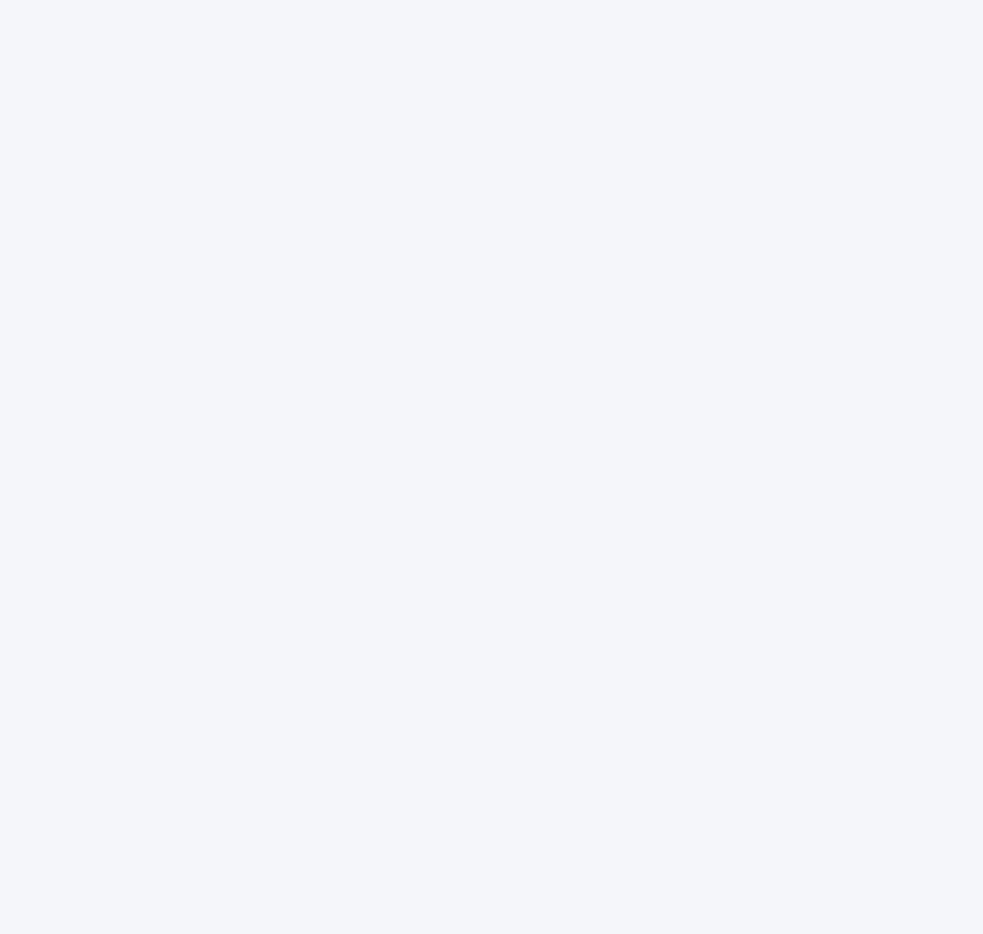
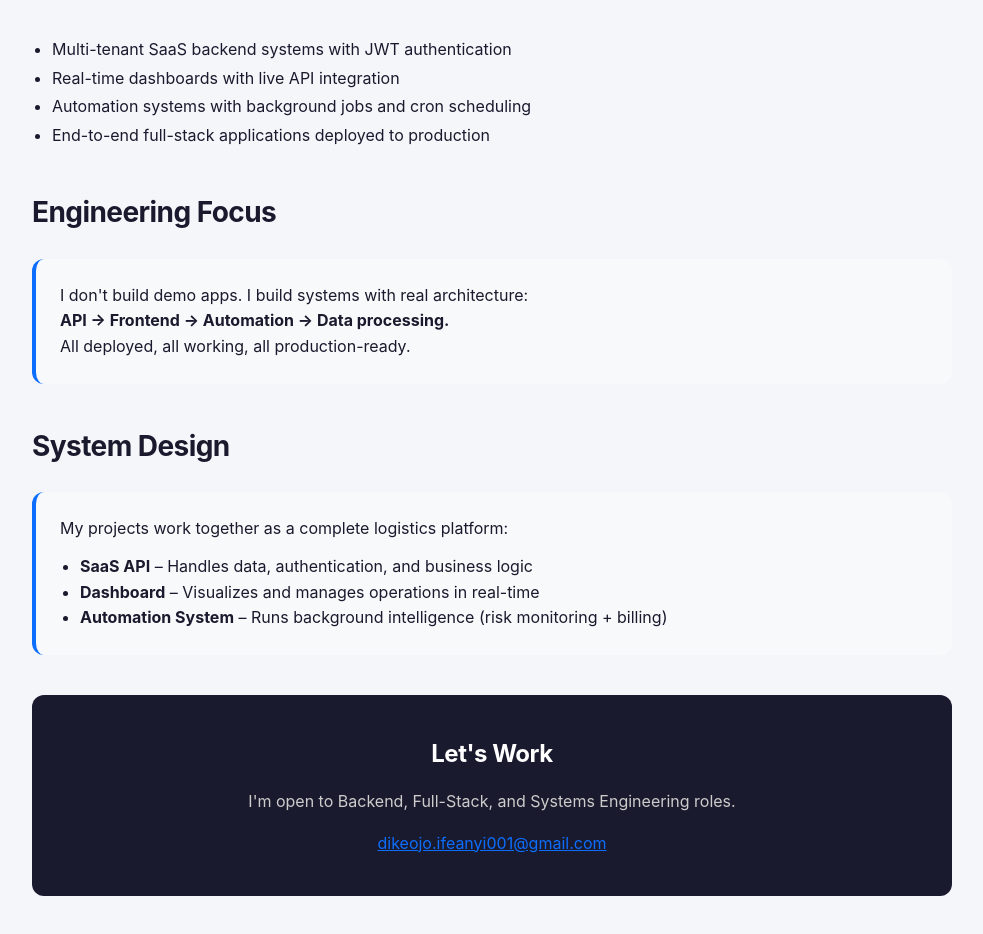
Before and after one commit to dikeojoifeanyi001-hub/doi-henry-portfolio, a React (Vite) app: page / in a window 1280 px wide. Shown: the part 524-1458 px from the top of the page, without its empty margins (148-1131 px from the left). Before the commit the page ends 800 px from the top, so only its background shows below. Built offline with nearby package versions, Linux system fonts and the light colour scheme.

Commit message:
Upgrade portfolio to engineering case study site

```diff
--- a/src/index.css
+++ b/src/index.css
@@ -5,17 +5,38 @@
 }
 
 body {
-  font-family: Arial, Helvetica, sans-serif;
+  font-family: -apple-system, BlinkMacSystemFont, 'Segoe UI', Roboto, Oxygen, Ubuntu, sans-serif;
   background-color: #f5f6fa;
   color: #1a1a2e;
-  padding: 20px;
+  line-height: 1.6;
 }
 
 a {
-  color: #0d6efd;
-  text-decoration: none;
+  transition: opacity 0.2s;
 }
 
 a:hover {
-  text-decoration: underline;
+  opacity: 0.7;
 }
+
+h1, h2, h3 {
+  letter-spacing: -0.02em;
+}
+
+/* Scrollbar styling */
+::-webkit-scrollbar {
+  width: 8px;
+}
+
+::-webkit-scrollbar-track {
+  background: #f1f1f1;
+}
+
+::-webkit-scrollbar-thumb {
+  background: #888;
+  border-radius: 4px;
+}
+
+::-webkit-scrollbar-thumb:hover {
+  background: #555;
+}
--- a/src/pages/Home.jsx
+++ b/src/pages/Home.jsx
@@ -1,9 +1,136 @@
 export default function Home() {
+  const containerStyle = {
+    maxWidth: "1000px",
+    margin: "0 auto",
+    padding: "60px 40px"
+  };
+
+  const heroStyle = {
+    marginBottom: "60px"
+  };
+
+  const nameStyle = {
+    fontSize: "48px",
+    marginBottom: "16px",
+    color: "#1a1a2e"
+  };
+
+  const titleStyle = {
+    fontSize: "24px",
+    color: "#0d6efd",
+    marginBottom: "24px",
+    fontWeight: "500"
+  };
+
+  const descriptionStyle = {
+    fontSize: "18px",
+    lineHeight: "1.6",
+    color: "#444",
+    maxWidth: "600px",
+    marginBottom: "30px"
+  };
+
+  const buttonStyle = {
+    display: "inline-block",
+    backgroundColor: "#0d6efd",
+    color: "white",
+    padding: "12px 24px",
+    borderRadius: "8px",
+    textDecoration: "none",
+    fontWeight: "500"
+  };
+
+  const sectionTitleStyle = {
+    fontSize: "28px",
+    marginBottom: "24px",
+    color: "#1a1a2e"
+  };
+
+  const listStyle = {
+    paddingLeft: "20px",
+    lineHeight: "1.8",
+    marginBottom: "40px"
+  };
+
+  const proofBoxStyle = {
+    backgroundColor: "#f8f9fa",
+    padding: "24px",
+    borderRadius: "12px",
+    marginBottom: "40px",
+    borderLeft: "4px solid #0d6efd"
+  };
+
+  const ctaStyle = {
+    backgroundColor: "#1a1a2e",
+    color: "white",
+    padding: "40px",
+    borderRadius: "12px",
+    textAlign: "center",
+    marginTop: "40px"
+  };
+
+  const linkStyle = {
+    color: "#0d6efd",
+    textDecoration: "none"
+  };
+
   return (
-    <div style={{ padding: "40px" }}>
-      <h1>D.O.I Henry</h1>
-      <h2>Software Engineer</h2>
-      <p>Welcome to my portfolio!</p>
+    <div style={containerStyle}>
+      {/* HERO SECTION */}
+      <div style={heroStyle}>
+        <h1 style={nameStyle}>D.O.I Henry</h1>
+        <h2 style={titleStyle}>Software Engineer (Backend • Systems • Full-Stack)</h2>
+        <p style={descriptionStyle}>
+          I build production-ready systems: scalable APIs, automation engines,
+          and dashboards that solve real logistics and business problems.
+        </p>
+        <a href="/projects" style={buttonStyle}>View My Work →</a>
+      </div>
+
+      {/* WHAT I BUILD SECTION */}
+      <h3 style={sectionTitleStyle}>What I Build</h3>
+      <ul style={listStyle}>
+        <li>Multi-tenant SaaS backend systems with JWT authentication</li>
+        <li>Real-time dashboards with live API integration</li>
+        <li>Automation systems with background jobs and cron scheduling</li>
+        <li>End-to-end full-stack applications deployed to production</li>
+      </ul>
+
+      {/* ENGINEERING PROOF SECTION */}
+      <h3 style={sectionTitleStyle}>Engineering Focus</h3>
+      <div style={proofBoxStyle}>
+        <p style={{ fontSize: "16px", lineHeight: "1.6", margin: 0 }}>
+          I don't build demo apps. I build systems with real architecture:<br/>
+          <strong>API → Frontend → Automation → Data processing.</strong><br/>
+          All deployed, all working, all production-ready.
+        </p>
+      </div>
+
+      {/* SYSTEM DESIGN SECTION */}
+      <h3 style={sectionTitleStyle}>System Design</h3>
+      <div style={proofBoxStyle}>
+        <p style={{ fontSize: "16px", lineHeight: "1.6", margin: 0 }}>
+          My projects work together as a complete logistics platform:
+        </p>
+        <ul style={{ marginTop: "12px", paddingLeft: "20px" }}>
+          <li><strong>SaaS API</strong> – Handles data, authentication, and business logic</li>
+          <li><strong>Dashboard</strong> – Visualizes and manages operations in real-time</li>
+          <li><strong>Automation System</strong> – Runs background intelligence (risk monitoring + billing)</li>
+        </ul>
+      </div>
+
+      {/* RECRUITER CTA */}
+      <div style={ctaStyle}>
+        <h3 style={{ fontSize: "24px", marginBottom: "16px", color: "white" }}>Let's Work</h3>
+        <p style={{ marginBottom: "16px", color: "#ccc" }}>
+          I'm open to Backend, Full-Stack, and Systems Engineering roles.
+        </p>
+        <p>
+          <a href="mailto:dikeojo.ifeanyi001@gmail.com" style={{ color: "#0d6efd" }}>
+            dikeojo.ifeanyi001@gmail.com
+          </a>
+        </p>
+      </div>
     </div>
   );
 }
--- a/src/pages/Projects.jsx
+++ b/src/pages/Projects.jsx
@@ -1,22 +1,43 @@
 const projects = [
   {
     title: "DIFE SaaS API",
-    description: "Multi-tenant logistics backend API with JWT authentication, driver/route management, and automatic risk scoring. Built with Node.js, Express, and PostgreSQL.",
-    tech: ["Node.js", "Express", "PostgreSQL", "JWT"],
+    problem: "Logistics companies need a centralized backend to manage drivers, routes, and risk assessment across multiple tenants.",
+    solution: "Built a multi-tenant REST API with JWT authentication, driver/route CRUD operations, and automatic environmental risk scoring.",
+    tech: ["Node.js", "Express", "PostgreSQL", "JWT", "Railway"],
+    features: [
+      "Multi-tenant architecture (companies manage their own data)",
+      "JWT authentication with role-based access",
+      "Automatic risk scoring (0-100 based on route characteristics)",
+      "Full CRUD for drivers and routes"
+    ],
     live: "https://dife-saas-api-production.up.railway.app",
     github: "https://github.com/dikeojoifeanyi001-hub/dife-saas-api"
   },
   {
     title: "DIFE React Dashboard",
-    description: "Professional admin dashboard for logistics operations. Features driver/route management, risk monitoring with color-coded levels, and real-time API integration.",
-    tech: ["React", "Vite", "Axios", "React Router"],
+    problem: "Operations teams need a visual interface to manage drivers, monitor routes, and identify high-risk logistics activities.",
+    solution: "Built a responsive admin dashboard that connects to the live API with real-time data, risk color coding, and interactive tables.",
+    tech: ["React", "Vite", "Axios", "React Router", "Cloudflare Pages"],
+    features: [
+      "JWT authentication with protected routes",
+      "Dashboard with 4 metric cards (drivers, routes, high risk, avg risk)",
+      "Driver and route management with forms",
+      "Risk monitoring with color-coded levels (Green/Yellow/Red)"
+    ],
     live: "https://dife-dashboard.pages.dev",
     github: "https://github.com/dikeojoifeanyi001-hub/dife-dashboard"
   },
   {
     title: "DIFE Automation System",
-    description: "Background job system running on Cloudflare Workers with cron triggers. Automatically monitors routes for high-risk conditions and simulates company billing every 5 minutes.",
+    problem: "Manual monitoring of routes for high-risk conditions is inefficient. Companies need automated billing and alert systems.",
+    solution: "Built a Cloudflare Worker with cron triggers that automatically checks routes every 2 minutes and calculates billing every 5 minutes.",
     tech: ["Cloudflare Workers", "Cron Jobs", "Fetch API", "GitHub Actions"],
+    features: [
+      "Automatic risk detection (alerts when risk_score > 70)",
+      "Billing simulation ($5 per route per company)",
+      "Debug endpoint (/run-jobs) returning complete JSON results",
+      "Runs 24/7 with zero manual intervention"
+    ],
     live: "https://dife-automation.dikeojo-ifeanyi001.workers.dev/run-jobs",
     github: "https://github.com/dikeojoifeanyi001-hub/dife-automation"
   }
@@ -38,19 +59,28 @@ export default function Projects() {
   const cardStyle = {
     backgroundColor: "white",
     borderRadius: "12px",
-    padding: "24px",
-    marginBottom: "24px",
+    padding: "28px",
+    marginBottom: "32px",
     boxShadow: "0 2px 8px rgba(0,0,0,0.08)",
     border: "1px solid #eee"
   };
 
   const projectTitleStyle = {
-    fontSize: "24px",
+    fontSize: "28px",
     marginBottom: "12px",
     color: "#1a1a2e"
   };
 
-  const descriptionStyle = {
+  const sectionLabelStyle = {
+    fontSize: "14px",
+    fontWeight: "bold",
+    color: "#0d6efd",
+    marginBottom: "8px",
+    textTransform: "uppercase",
+    letterSpacing: "1px"
+  };
+
+  const textStyle = {
     fontSize: "16px",
     lineHeight: "1.5",
     color: "#555",
@@ -66,39 +96,58 @@ export default function Projects() {
 
   const techBadgeStyle = {
     backgroundColor: "#e9ecef",
-    padding: "4px 12px",
+    padding: "6px 14px",
     borderRadius: "20px",
     fontSize: "12px",
     color: "#495057"
   };
 
+  const featureStyle = {
+    marginBottom: "20px",
+    paddingLeft: "20px"
+  };
+
   const linkStyle = {
     color: "#0d6efd",
     textDecoration: "none",
-    marginRight: "20px"
+    marginRight: "24px",
+    fontWeight: "500"
   };
 
   return (
     <div style={containerStyle}>
-      <h1 style={titleStyle}>Projects</h1>
+      <h1 style={titleStyle}>Engineering Case Studies</h1>
 
       {projects.map((project, index) => (
         <div key={index} style={cardStyle}>
           <h2 style={projectTitleStyle}>{project.title}</h2>
-          <p style={descriptionStyle}>{project.description}</p>
 
+          <div style={sectionLabelStyle}>Problem</div>
+          <p style={textStyle}>{project.problem}</p>
+
+          <div style={sectionLabelStyle}>Solution</div>
+          <p style={textStyle}>{project.solution}</p>
+
+          <div style={sectionLabelStyle}>Tech Stack</div>
           <div style={techStyle}>
             {project.tech.map((tech, i) => (
               <span key={i} style={techBadgeStyle}>{tech}</span>
             ))}
           </div>
 
+          <div style={sectionLabelStyle}>Key Features</div>
+          <ul style={featureStyle}>
+            {project.features.map((feature, i) => (
+              <li key={i} style={{ marginBottom: "8px", color: "#555" }}>{feature}</li>
+            ))}
+          </ul>
+
           <div>
             <a href={project.live} style={linkStyle} target="_blank" rel="noopener noreferrer">
-              🔗 Live Demo
+              🔗 Live Demo →
             </a>
             <a href={project.github} style={linkStyle} target="_blank" rel="noopener noreferrer">
-              📁 GitHub
+              📁 View GitHub
             </a>
           </div>
         </div>
```
